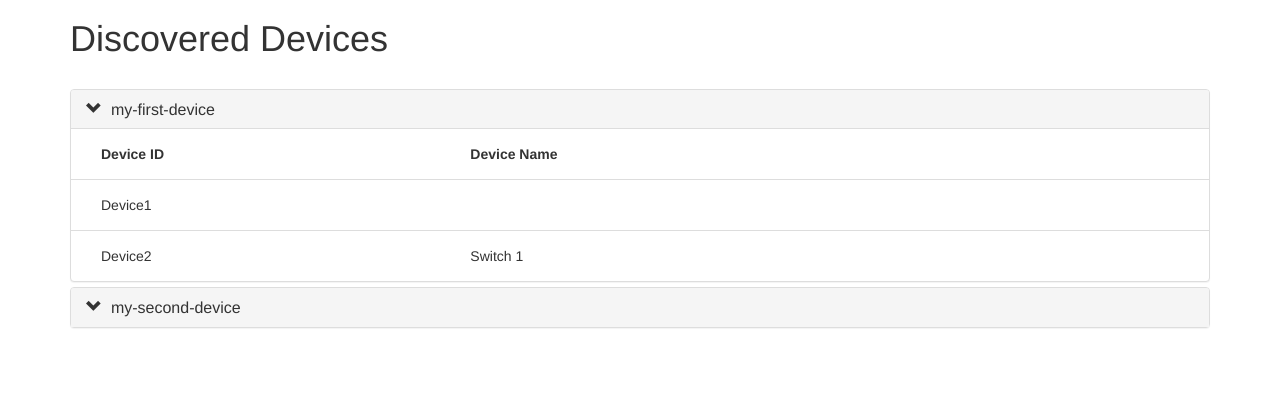
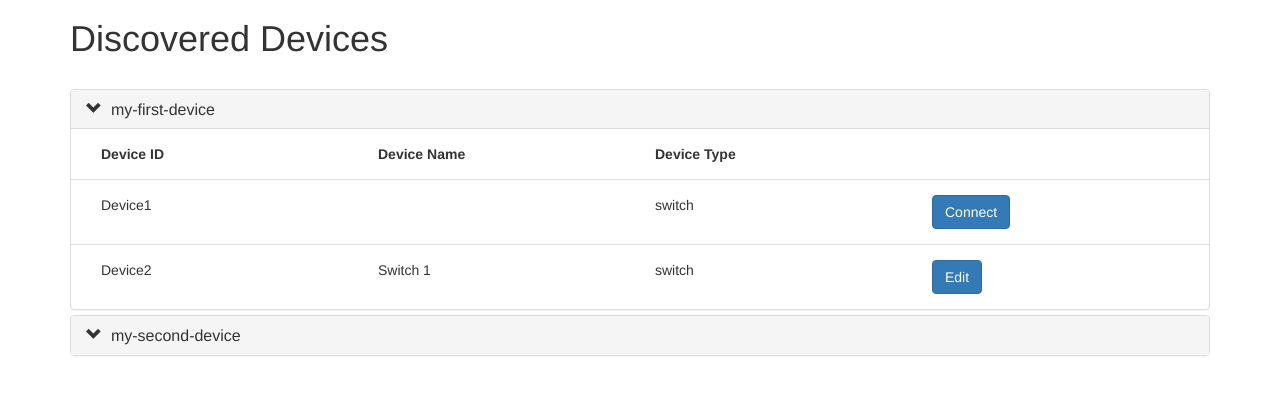
Before and after one commit to ThinkDima/openhomepy, a Django app: page /discovered/ in a window 1280 px wide, after a click on "my-first-device". Shown: the part 51-446 px from the top of the page. Run offline with Django 3.2, Linux system fonts and the light colour scheme; data comes from the database, SQL or seed files in the repository; some libraries are stand-ins or nearby versions.

Commit message:
logical and physical

```diff
--- a/core/forms.py
+++ b/core/forms.py
@@ -13,3 +13,4 @@ class ConnectForm(forms.ModelForm):
             self.fields['device_id'].widget.attrs['readonly'] = True
             self.fields['device_type'].widget.attrs['readonly'] = True
             self.fields['device_name'].widget.attrs['autofocus'] = True
+            self.fields['device_name'].widget.attrs['class'] = 'form-control'
--- a/openhomepy/static/css/project.css
+++ b/openhomepy/static/css/project.css
@@ -1,3 +1,7 @@
 body {
   padding-top: 50px;
 }
+
+.vcenter {
+    vertical-align: middle;
+}
--- a/openhomepy/templates/discovered.html
+++ b/openhomepy/templates/discovered.html
@@ -12,13 +12,23 @@
             </div>
             <div id="collapse{{ forloop.counter }}" class="panel-collapse collapse">
                     <div class="panel-body">
-                        <div class="col-xs-4 col-sm-4 col-md-4 col-lg-4"><strong>Device ID</strong></div>
-                        <div class="col-xs-4 col-sm-4 col-md-4 col-lg-4"><strong>Device Name</strong></div>
+                        <div class="col-xs-3 col-sm-3 col-md-3 col-lg-3"><strong>Device ID</strong></div>
+                        <div class="col-xs-3 col-sm-3 col-md-3 col-lg-3"><strong>Device Name</strong></div>
+                        <div class="col-xs-3 col-sm-3 col-md-3 col-lg-3"><strong>Device Type</strong></div>
+                        <div class="col-xs-3 col-sm-3 col-md-3 col-lg-3">&nbsp;</div>
                     </div>
                 {% for ldevice in pdevice.logicaldevice_set.all %}
-                    <div class="panel-body">
-                        <div class="col-xs-4 col-sm-4 col-md-4 col-lg-4">{{ ldevice.device_id }}</div>
-                        <div class="col-xs-4 col-sm-4 col-md-4 col-lg-4">{{ ldevice.device_name }}</div>
+                    <div class="panel-body vcenter">
+                        <div class="col-xs-3 col-sm-3 col-md-3 col-lg-3">{{ ldevice.device_id }}</div>
+                        <div class="col-xs-3 col-sm-3 col-md-3 col-lg-3">{{ ldevice.device_name }}</div>
+                        <div class="col-xs-3 col-sm-3 col-md-3 col-lg-3">{{ ldevice.device_type }}</div>
+                        <div class="col-xs-3 col-sm-3 col-md-3 col-lg-3">
+                            {% if ldevice.connected %}
+                            <a class="btn btn-primary" role="button" href="{% url 'connect' ldevice.id %}">Edit</a>
+                            {% else %}
+                            <a class="btn btn-primary" role="button" href="{% url 'connect' ldevice.id %}">Connect</a>
+                            {% endif %}
+                        </div>
                     </div>
                 {% endfor %}
             </div>
```
Also changed, not shown: openhomepy/templates/about.html (+2 -5 lines), openhomepy/templates/connect.html (+6 -7 lines).
